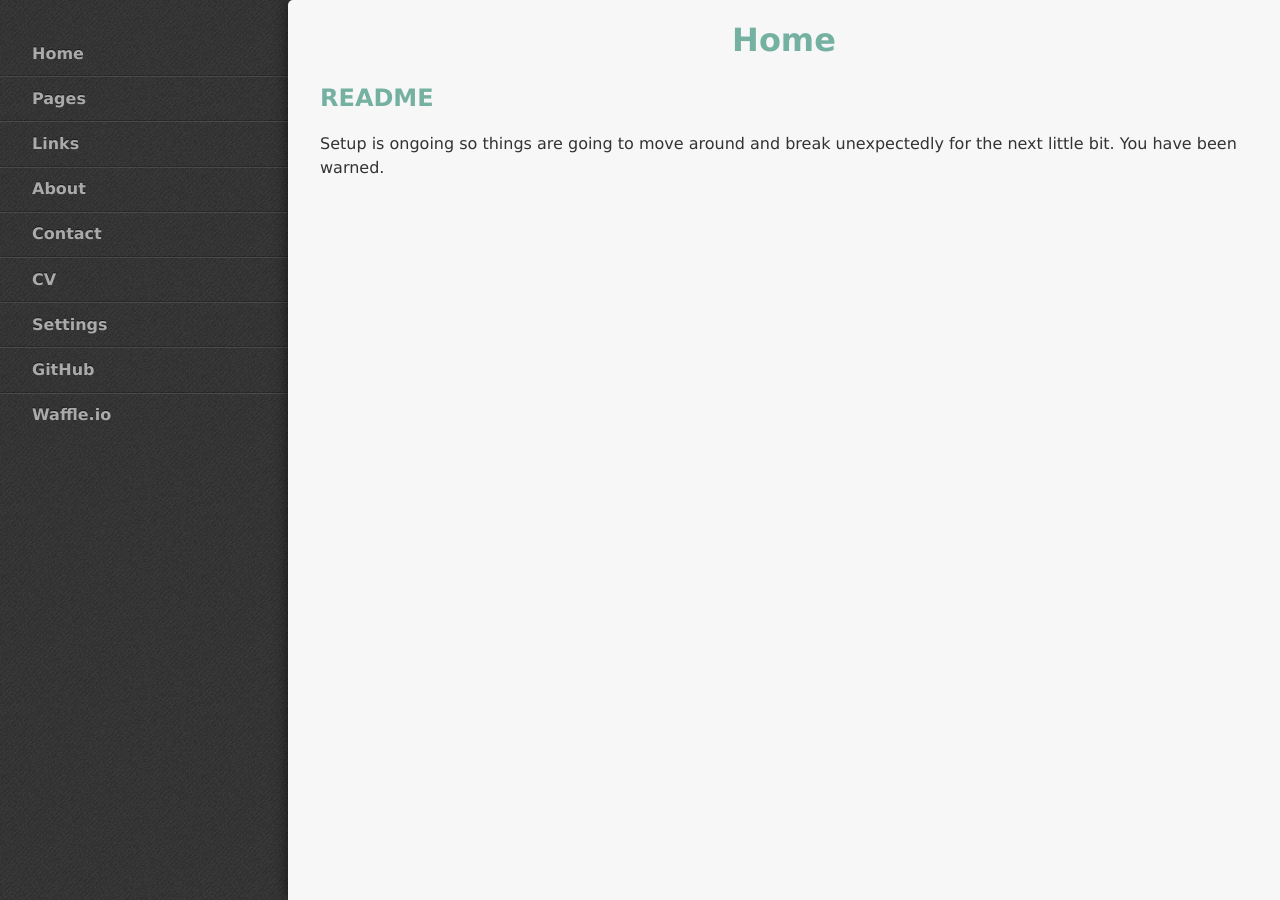
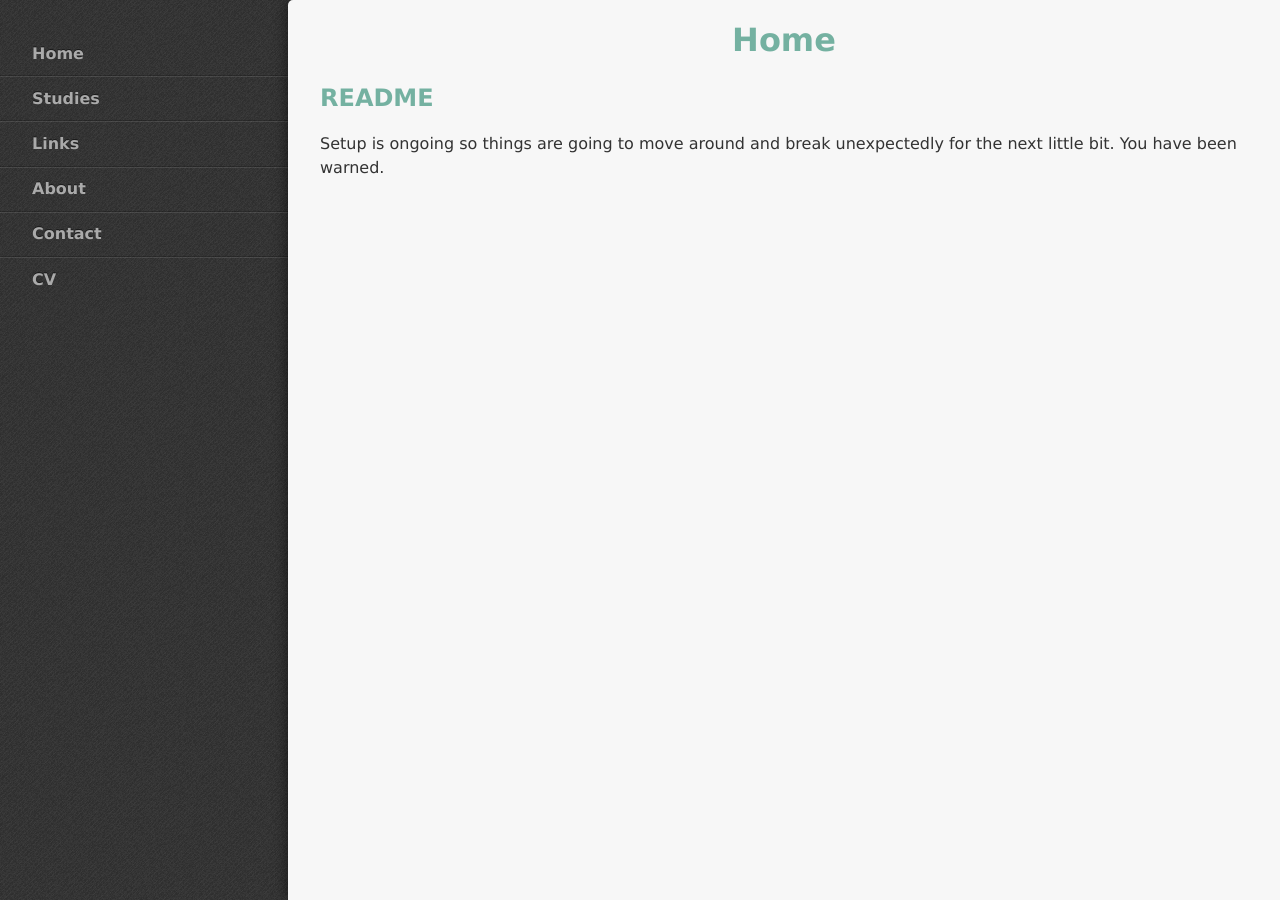
Before and after one commit to StevenTammen/chrya.com, a Jekyll site: the page built from index.md, in a window 1280 px wide. Built offline with Jekyll 4.4.1, drawn with Linux system fonts in a browser that asks for light colours.

Commit message:
Update layout.html

```diff
--- a/_layouts/layout.html
+++ b/_layouts/layout.html
@@ -18,13 +18,6 @@ THE SOFTWARE IS PROVIDED "AS IS", WITHOUT WARRANTY OF ANY KIND, EXPRESS OR IMPLI
     <meta name="viewport" content="width=device-width,initial-scale=1">
     <!--[if lte IE 8]><link rel="stylesheet" type="text/css" href="/assets/stylesheets/responsive-nav.css"><![endif]-->
     <!--[if gt IE 8]><!--><link rel="stylesheet" type="text/css" href="/assets/stylesheets/stylesheet.css"><!--<![endif]-->
-    <link rel="apple-touch-icon" sizes="180x180" href="/assets/images/favicons/apple-touch-icon.png">
-    <link rel="icon" type="image/png" href="/assets/images/favicons/favicon-32x32.png" sizes="32x32">
-    <link rel="icon" type="image/png" href="/assets/images/favicons/favicon-16x16.png" sizes="16x16">
-    <link rel="manifest" href="/assets/images/favicons/manifest.json">
-    <link rel="mask-icon" href="/assets/images/favicons/safari-pinned-tab.svg" color="#5bbad5">
-    <link rel="shortcut icon" href="/assets/images/favicons/favicon.ico">
-    <meta name="msapplication-config" content="/assets/images/favicons/browserconfig.xml">
     <meta name="theme-color" content="#ffffff">
     <script src="/assets/scripts/responsive-nav.js"></script>
   </head>
@@ -32,15 +25,12 @@ THE SOFTWARE IS PROVIDED "AS IS", WITHOUT WARRANTY OF ANY KIND, EXPRESS OR IMPLI
 
     <div role="navigation" id="nav" class="nav-collapse">
       <ul>
-        <li><a href="https://steventammen.com/">Home</a></li>
-        <li><a href="https://steventammen.com/pages/">Pages</a></li>
-        <li><a href="https://steventammen.com/links/">Links</a></li>
-        <li><a href="https://steventammen.com/about/">About</a></li>
-        <li><a href="https://steventammen.com/contact/">Contact</a></li>
+        <li><a href="https://chrya.com/">Home</a></li>
+        <li><a href="https://chrya.com/studies/">Studies</a></li>
+        <li><a href="https://chrya.com/links/">Links</a></li>
+        <li><a href="https://chrya.com/about/">About</a></li>
+        <li><a href="https://chrya.com/contact/">Contact</a></li>
         <li><a href="https://steventammen.com/CV.pdf">CV</a></li>
-        <li><a href="https://steventammen.com/settings/">Settings</a></li>
-        <li><a href="https://github.com/StevenTammen/steventammen.github.io">GitHub</a></li>
-        <li><a href="https://waffle.io/StevenTammen/steventammen.github.io">Waffle.io</a></li>
       </ul>
     </div>
 
```
